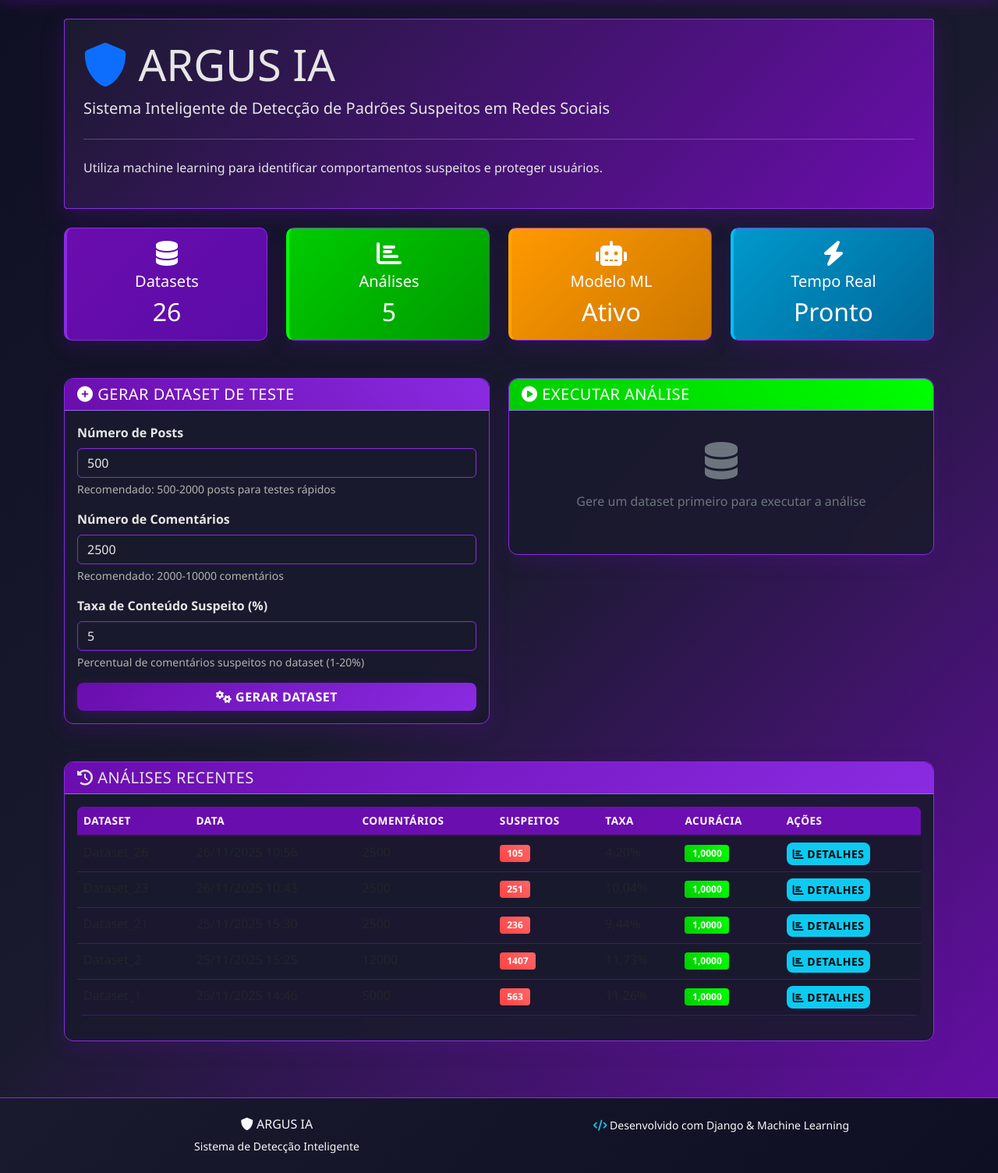
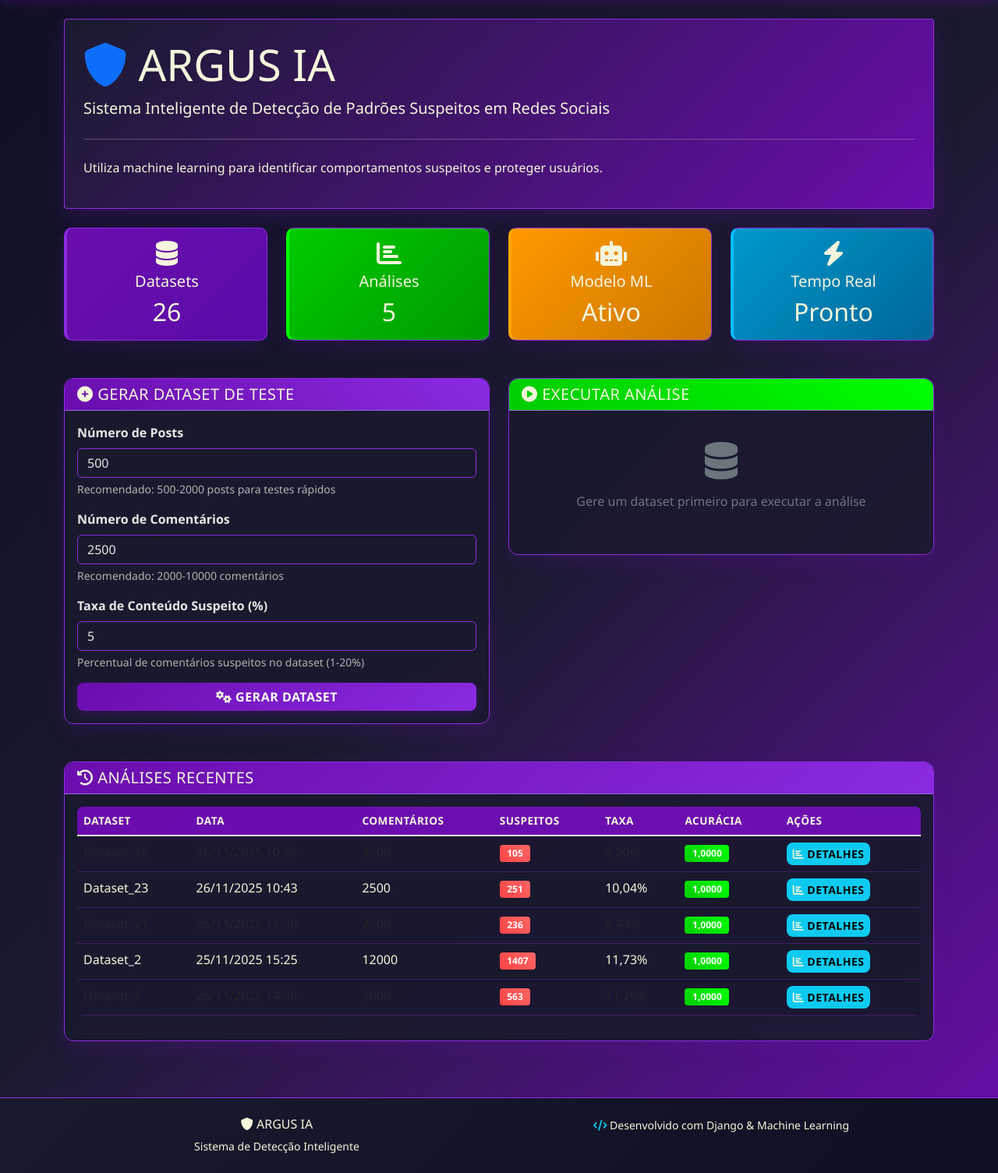
Before and after one commit to RafaelGermano05/argus_ia, a Django app: page / in a window 1280 px wide. Shown: the part 71-1576 px from the top of the page at 78% size. Run offline with Django 4.2, Linux system fonts and the light colour scheme; data comes from the database, SQL or seed files in the repository.

Commit message:
att color

```diff
--- a/static/detection/css/style.css
+++ b/static/detection/css/style.css
@@ -12,6 +12,10 @@
     --warning-color: #ffa500;
     --danger-color: #ff4444;
     --info-color: #00bfff;
+}
+
+*{
+    color: beige;
 }
 
 body {
--- a/templates/detection/base.html
+++ b/templates/detection/base.html
@@ -8,6 +8,10 @@
     <link href="https://cdnjs.cloudflare.com/ajax/libs/font-awesome/6.0.0/css/all.min.css" rel="stylesheet">
     <link href="/static/detection/css/style.css" rel="stylesheet">
     <style>
+        *{
+            color:beige
+        }
+
         .gradient-bg {
             background: linear-gradient(135deg, #0f0f23 0%, #1a1a2e 50%, #6a0dad 100%);
             min-height: 100vh;
```
